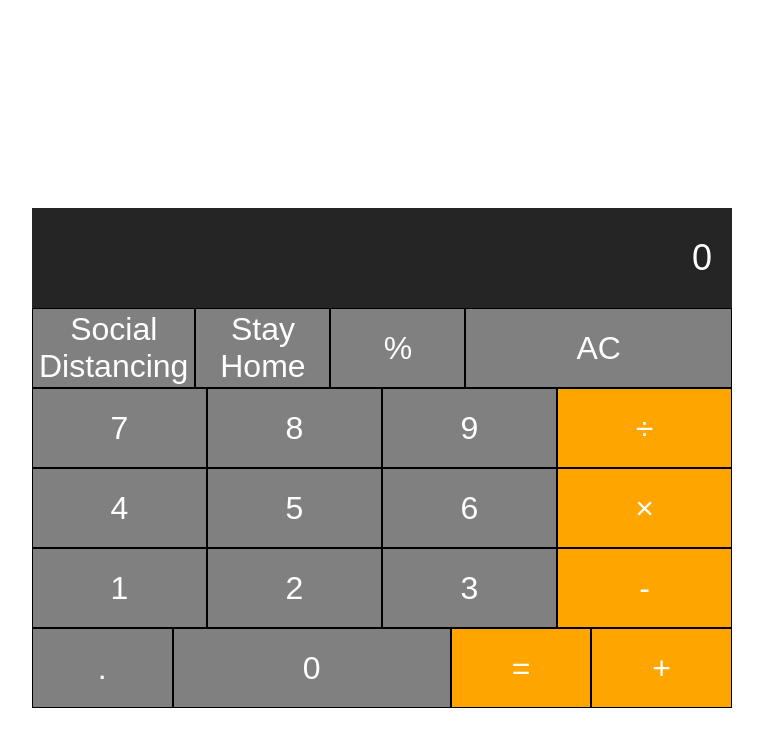
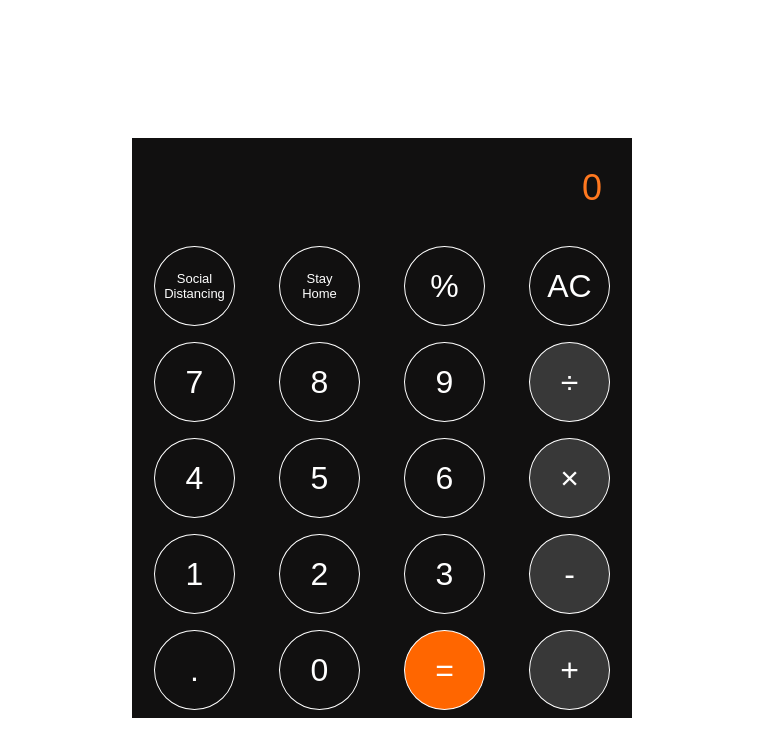
Before and after one commit to vinamra-jain/mysite, a plain HTML site: page index.html in a window 1280 px wide. Shown: the whole page, without its empty margins (258-1021 px from the left). Drawn offline with Linux system fonts and the light colour scheme.

Commit message:
Updated stylesheet

```diff
--- a/stylesheet.css
+++ b/stylesheet.css
@@ -1,24 +1,35 @@
+.number, .operator, .equal-sign, .all-clear, .percentage ,.Corona-free{
+    border-radius: 100%;
+    margin: 8px 22px;
+}
+
+.Corona-free{
+    font-size: 13px;
+}
+
 .calculator{
     text-align: center;
     margin: 0 auto;
-    padding-top: 200px;
-    max-width: 700px;
+    padding-top: 130px;
+    max-width: 500px;
     height: 100%;
+    border-radius: 20%;
 }
 
 .calculator-screen{
     width: 100%;
     height: 100px;
-    background-color: #252525;
-    color: #ffffff;
+    background-color: rgb(17, 16, 16);
+    color: #ff781f;
     text-align: right;
     font-size: 36px;
     border: none;
-    padding: 0 20px;
+    padding: 0 30px;
     box-sizing: border-box;
 }
 .calculator-keys{
     width: 100%;
+    background-color: rgb(17, 16, 16);
 }
 
 .row{
@@ -27,26 +38,27 @@
 
 button{
     height: 80px;
-    background-color: gray;
-    border: 1px solid black;
+    background-color: rgb(17, 16, 16);
+    border: 1.2px solid white;
     font-size: 32px;
-    color: #ffffff;
+    color: white;
     width: 25%;
     outline: none;
 }
 
-.all-clear, .zero-btn{
-    width: 50%;
+.operator{
+    background-color: #383838;
 }
 
-.operator, .equal-sign{
-    background-color: orange;
+.equal-sign{
+    background-color: #ff6600;
+    color: white;
 }
 
 button:hover{
-    background-color: darkgrey;
+    background-color: #383838;
 }
 
-.operator:hover, .equal-sign:hover{
-    background-color: darkorange;
+.operator:hover, .equal-sign:hover,.Corona-free:hover{
+    background-color: #ff781f;
 }
```
